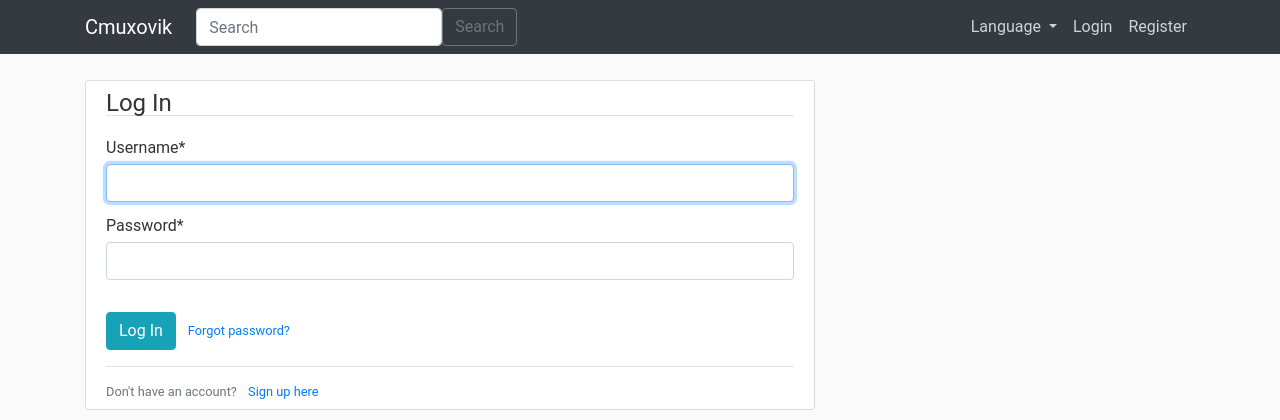
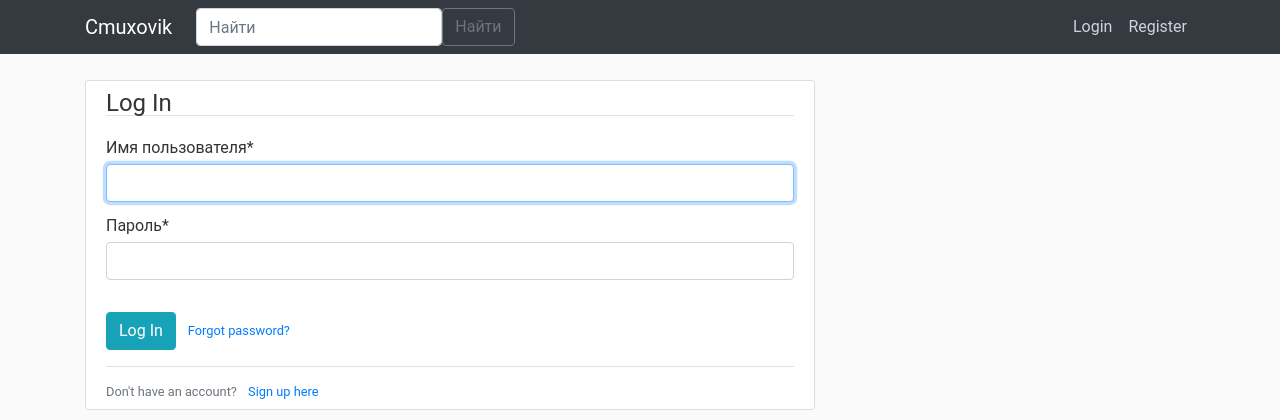
Before and after one commit to artem343/cmuxovik, a Django app: page /login/?next=/cmux/1/delete/ in a window 1280 px wide. Shown: the top 420 px of the page. Run offline with Django 3.2, Linux system fonts and the light colour scheme; some libraries are stand-ins or nearby versions.

Commit message:
Edit navbar, make ru default

```diff
--- a/cmux_project/settings.py
+++ b/cmux_project/settings.py
@@ -115,7 +115,7 @@ AUTH_PASSWORD_VALIDATORS = [
 # Internationalization
 # https://docs.djangoproject.com/en/3.0/topics/i18n/
 
-LANGUAGE_CODE = 'en-us'
+LANGUAGE_CODE = 'ru-ru'
 
 TIME_ZONE = 'Europe/Moscow'
 
--- a/cmuxovik/templates/cmuxovik/base.html
+++ b/cmuxovik/templates/cmuxovik/base.html
@@ -35,9 +35,6 @@
                 </button>
                 <div class="collapse navbar-collapse" id="navbarToggle">
                     <div class="navbar-nav mr-auto">
-                        {% if user.is_authenticated %}
-                        <a class="nav-item nav-link" href="{% url 'cmux-create' %}">{% trans 'New cmux' %}</a>
-                        {% endif %}
                         <!-- Search -->
                         <form class="form-inline" action="{{ request.get_full_path }}" method="get">
                             <input class="form-control" id="search" type="search" placeholder="{% trans 'Search' %}"
@@ -45,9 +42,15 @@
                             <input type="submit" value="{% trans 'Search' %}" class="btn btn-outline-secondary" />
                         </form>
                     </div>
+                    <div class="navbar-nav">
+                        {% if user.is_authenticated %}
+                        <a class="btn btn-success nav-item nav-link" href="{% url 'cmux-create' %}"><b>{% trans 'New cmux' %}</b></a>
+                        {% endif %}
+                    </div>
                     <!-- Navbar Right Side -->
-                    <div class="navbar-nav">
-                        <li class="nav-item dropdown">
+                    <div class="navbar-nav ml-auto">
+                        <!-- TODO: fix language and uncomment -->
+                        <!-- <li class="nav-item dropdown">
                             <a class="nav-link dropdown-toggle" href="#" id="navbarDropdown" role="button"
                                 data-toggle="dropdown" aria-haspopup="true" aria-expanded="false">
                                 {% trans 'Language' %}
@@ -72,7 +75,7 @@
                                     </div>
                                 </li>
                             </ul>
-                        </li>
+                        </li> -->
                         {% if user.is_authenticated %}
                         <li class="nav-item dropdown">
                             <a class="nav-link dropdown-toggle" href="#" id="navbarDropdown" role="button"
```
